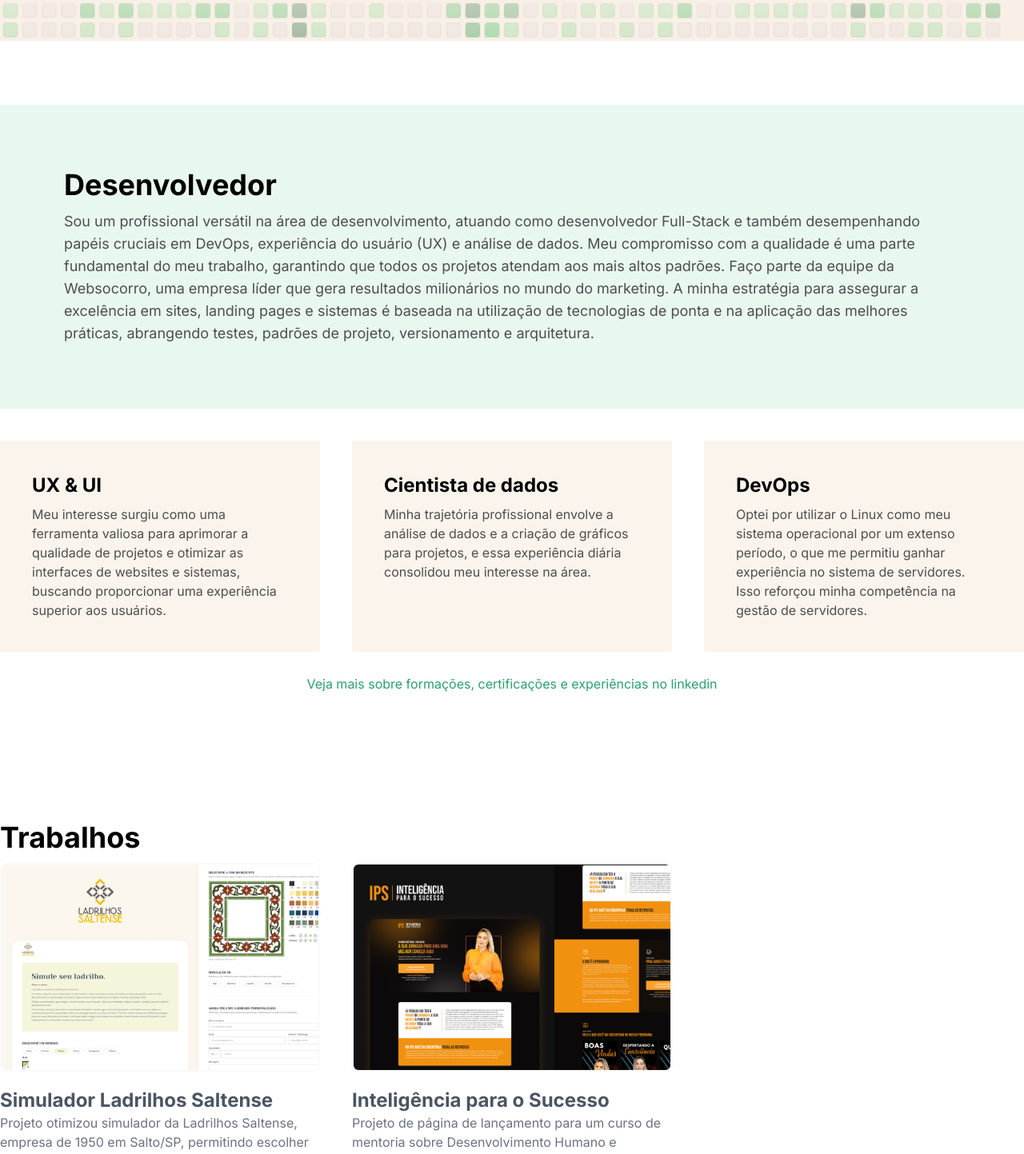
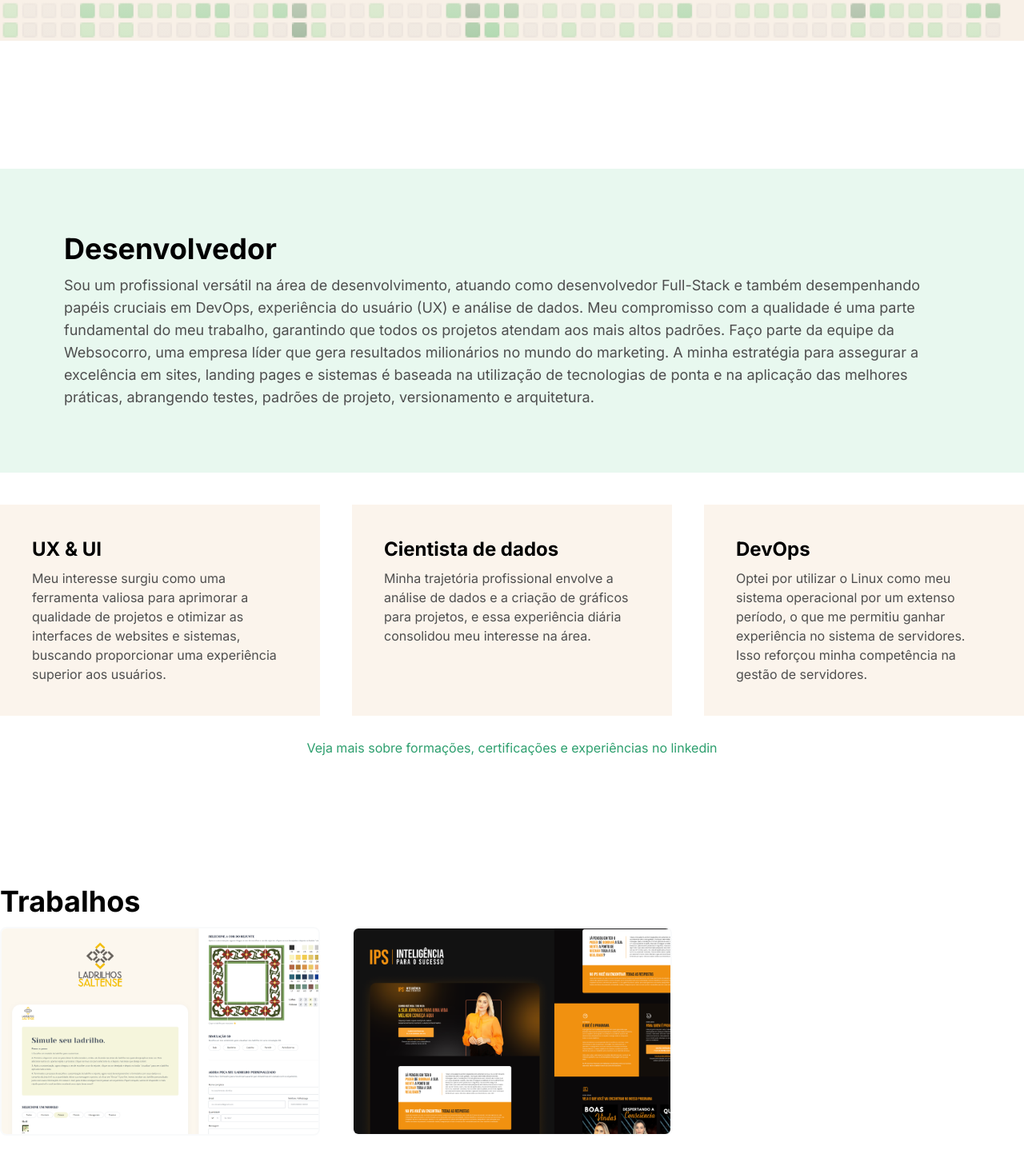
Before and after one commit to claudsondouglas/claudson.dev, a Next.js app: page / in a window 1280 px wide. Shown: the part 685-2128 px from the top of the page at 80% size. Built offline with nearby package versions, Linux system fonts and the light colour scheme.

Commit message:
Component: Section

```diff
--- a/package.json
+++ b/package.json
@@ -13,7 +13,8 @@
     "next": "latest",
     "react": "latest",
     "react-dom": "latest",
-    "sass": "^1.68.0"
+    "sass": "^1.68.0",
+    "tailwind-variants": "^0.1.14"
   },
   "devDependencies": {
     "@types/node": "latest",
--- a/src/app/page.tsx
+++ b/src/app/page.tsx
@@ -1,3 +1,4 @@
+import Section from "@/components/Section"
 import { Metadata } from "next"
 
 
@@ -35,8 +36,9 @@ export default function Home() {
           <img src="/header.png" className='w-full min-w-[1000px] object-cover object-center mix-blend-multiply' />
         </div>
       </header>
+
       <main className="">
-        <section className='max-w-screen-xl mx-auto lg:mt-20'>
+        <Section id="sobre" spaceBottom={false}>
           <div className='grid lg:grid-cols-3 lg:gap-10'>
             <div className='lg:col-span-3 bg-accent-neutral p-10 md:p-20'>
               <h2 className='text-4xl font-bold mb-3'>Desenvolvedor</h2>
@@ -68,9 +70,9 @@ export default function Home() {
           <div className='text-center mt-7'>
             <a href='https://www.linkedin.com/in/claudson-p-81813a122/' className='mx-auto'>Veja mais sobre formações, certificações e experiências no linkedin</a>
           </div>
-        </section>
+        </Section>
 
-        <section className='max-w-screen-xl mx-auto lg:mt-20 px-10 md:px-20 xl:px-0 py-20 pb-0'>
+        <Section id="trabalhos" spaceBottom={false}>
           <h2 className='text-4xl font-bold mb-3'>Trabalhos</h2>
 
           <div className='grid lg:grid-cols-3 gap-10'>
@@ -104,12 +106,10 @@ export default function Home() {
               </a>
             </div>
           </div>
+        </Section>
 
-        </section>
-
-        <section className='max-w-screen-xl mx-auto lg:mt-20 px-10 md:px-20 xl:px-0 py-20 pb-0'>
+        <Section id="projetos" spaceBottom={false}>
           <h2 className='text-4xl font-bold mb-3'>Projetos pessoais</h2>
-
           <div className='grid lg:grid-cols-3 gap-10'>
             <div className='flex flex-col justify-between gap-5'>
               <div>
@@ -126,9 +126,9 @@ export default function Home() {
               </a>
             </div>
           </div>
-        </section>
+        </Section>
 
-        <section className='bg-accent-neutral mt-20 px-10 md:px-20 xl:px-0 py-20'>
+        <Section id="contato" container={true} background="accent-neutral">
           <div className='flex flex-col md:flex-row gap-10 justify-between max-w-screen-xl mx-auto items-center text-gray-500'>
             <h2 className='text-4xl font-bold mb-3 max-w-sm text-gray-700'> Precisa de algo? Fala comigo! 😉</h2>
             <div className='flex flex-col text-center'>
@@ -141,7 +141,7 @@ export default function Home() {
               </a>
             </div>
           </div>
-        </section>
+        </Section>
       </main>
     </>
   )
--- /dev/null
+++ b/src/components/Section.tsx
@@ -0,0 +1,33 @@
+import { ReactNode } from 'react'
+import { tv, VariantProps } from 'tailwind-variants'
+
+const variants = tv({
+    base: "lg:mt-20 px-10 md:px-20 xl:px-0 py-20",
+    variants: {
+        spaceBottom: {
+            false: "pb-0"
+        },
+        background: {
+            "accent-neutral": "bg-accent-neutral"
+        },
+        container: {
+            true: "w-full",
+            false: "max-w-screen-xl mx-auto"
+        }
+    },
+    defaultVariants: {
+        container: false,
+    }
+})
+
+export default function Section({ children, background, spaceBottom, container, id }: { children: ReactNode, container?: boolean, id?: string } & VariantProps<typeof variants>) {
+    return (
+        <section id={id} className={variants({
+            spaceBottom,
+            background,
+            container
+        })}>
+            { container == true ? <div className='max-w-screen-xl mx-auto'>{children}</div> : children }
+        </section>
+    )
+}
```
Also changed, not shown: 1 other file (tests, documents, lock files or other folders).
